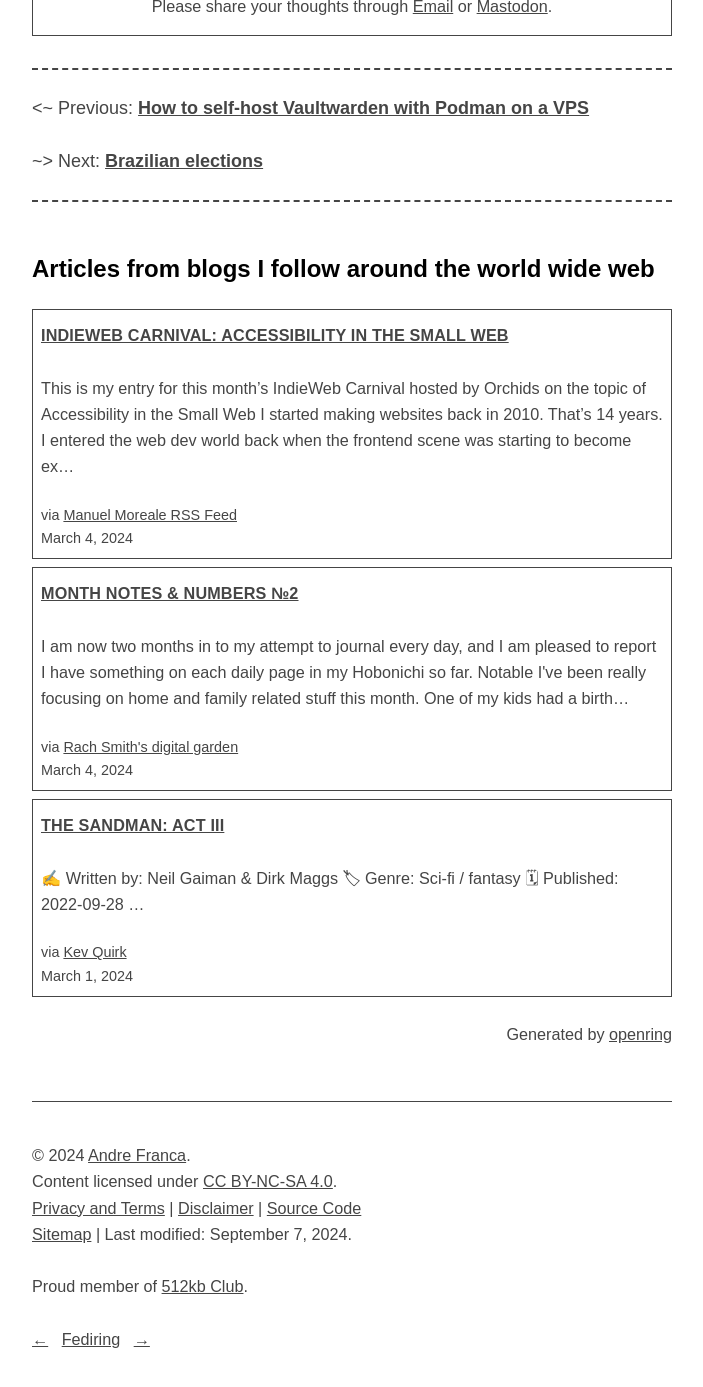
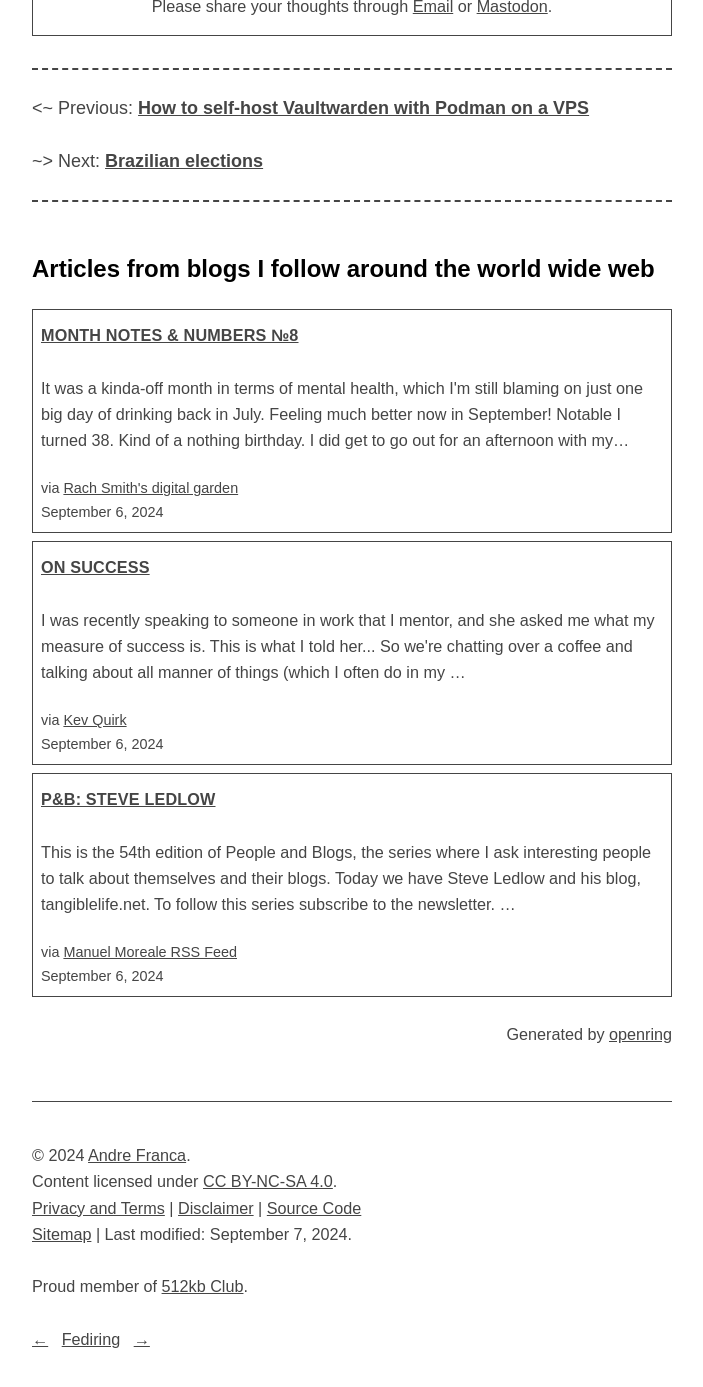
Before and after one commit to a-franca/abf.li, a Jekyll site: the page built from _posts/2022/2022-09-28-hurricane-ian.md, in a window 1280 px wide and 1400 px high, scrolled down 921 px. Shown: the top 1387 px of the window, without its empty margins (288-991 px from the left). Built offline with Jekyll 4.4.1, drawn with Linux system fonts in a browser that asks for light colours.

Commit message:
fetch new content

```diff
--- a/_includes/openring-out.html
+++ b/_includes/openring-out.html
@@ -5,50 +5,44 @@
 
     <div class="article">
       <h4 class="title">
-        <a href="https://manuelmoreale.com/@/page/U4IAIzpTujWFPV2r" rel="noopener noreferrer nofollow" target="_blank">IndieWeb Carnival: Accessibility in the Small Web</a>
+        <a href="https://rachsmith.com/mnnm-8/" rel="noopener noreferrer nofollow" target="_blank">Month notes &amp; numbers №8</a>
       </h4>
-      <p class="summary">This is my entry for this month’s IndieWeb Carnival hosted by Orchids on the topic of Accessibility in the Small Web
-
-I started making websites back in 2010. That’s 14 years. I entered the web dev world back when the frontend scene was starting to become ex…</p>
+      <p class="summary">It was a kinda-off month in terms of mental health, which I&#39;m still blaming on just one big day of drinking back in July. Feeling much better now in September!
+Notable
+I turned 38. Kind of a nothing birthday. I did get to go out for an afternoon with my…</p>
       <small class="source">
-        via <a href="https://manuelmoreale.com" rel="noopener noreferrer nofollow" target="_blank">Manuel Moreale RSS Feed</a>
+        via <a href="https://rachsmith.com/" rel="noopener noreferrer nofollow" target="_blank">Rach Smith&#39;s digital garden</a>
       </small>
-      <small class="date">March 4, 2024</small>
+      <small class="date">September 6, 2024</small>
     </div>
 
     <div class="article">
       <h4 class="title">
-        <a href="https://rachsmith.com/mnnm-2/" rel="noopener noreferrer nofollow" target="_blank">Month notes &amp; numbers №2</a>
-      </h4>
-      <p class="summary">I am now two months in to my attempt to journal every day, and I am pleased to report I have something on each daily page in my Hobonichi so far.
-Notable
-I&#39;ve been really focusing on home and family related stuff this month. One of my kids had a birth…</p>
-      <small class="source">
-        via <a href="https://rachsmith.com/" rel="noopener noreferrer nofollow" target="_blank">Rach Smith&#39;s digital garden</a>
-      </small>
-      <small class="date">March 4, 2024</small>
-    </div>
-
-    <div class="article">
-      <h4 class="title">
-        <a href="https://kevquirk.com/the-sandman-act-iii" rel="noopener noreferrer nofollow" target="_blank">The Sandman: Act III</a>
+        <a href="https://kevquirk.com/blog/on-success" rel="noopener noreferrer nofollow" target="_blank">On Success</a>
       </h4>
       <p class="summary">
 
 
 
-
-
-
-
-                  ✍️ Written by: Neil Gaiman &amp; Dirk Maggs
-                  🏷 Genre: Sci-fi / fantasy
-                  🗓 Published: 2022-09-28
-…</p>
+        I was recently speaking to someone in work that I mentor, and she asked me what my measure of success is. This is what I told her...
+So we&#39;re chatting over a coffee and talking about all manner of things (which I often do in my …</p>
       <small class="source">
         via <a href="https://kevquirk.com" rel="noopener noreferrer nofollow" target="_blank">Kev Quirk</a>
       </small>
-      <small class="date">March 1, 2024</small>
+      <small class="date">September 6, 2024</small>
+    </div>
+
+    <div class="article">
+      <h4 class="title">
+        <a href="https://manuelmoreale.com/@/page/JiBMgeChXZ6yixyM" rel="noopener noreferrer nofollow" target="_blank">P&amp;B: Steve Ledlow</a>
+      </h4>
+      <p class="summary">
+                This is the 54th edition of People and Blogs, the series where I ask interesting people to talk about themselves and their blogs. Today we have Steve Ledlow and his blog, tangiblelife.net.
+To follow this series subscribe to the newsletter. …</p>
+      <small class="source">
+        via <a href="https://manuelmoreale.com" rel="noopener noreferrer nofollow" target="_blank">Manuel Moreale RSS Feed</a>
+      </small>
+      <small class="date">September 6, 2024</small>
     </div>
 
   </section>
```
